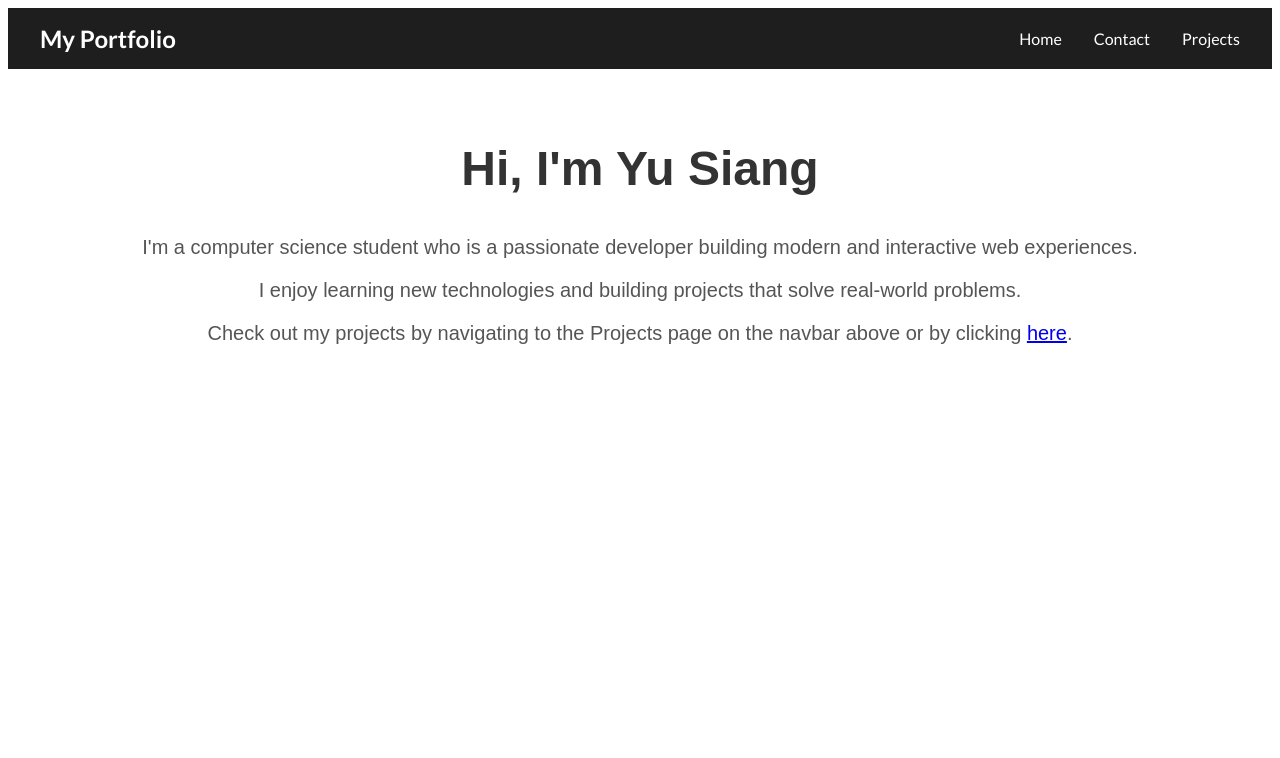
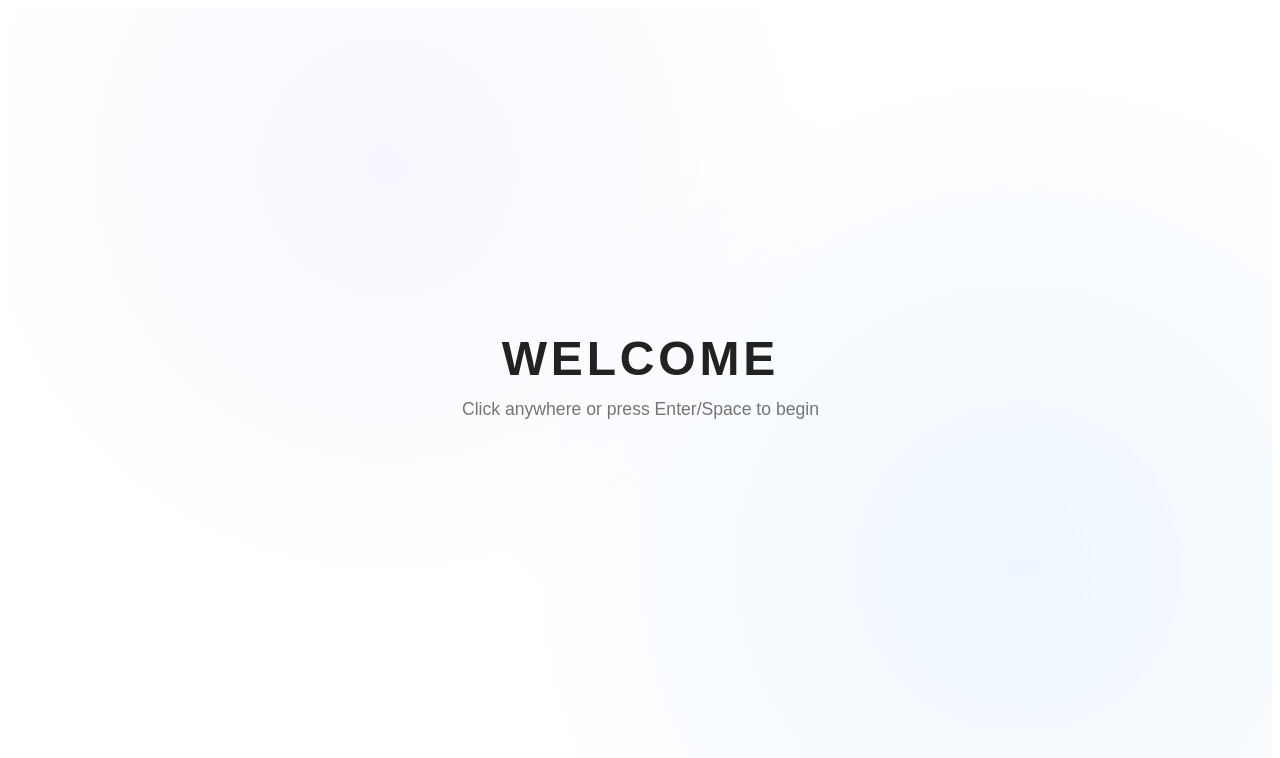
Before and after one commit to AlasamAkkit/yusiang-portfolio, a React (Vite) app: page / in a window 1280 px wide. Shown: the top 758 px of the page. Built offline with nearby package versions, Linux system fonts and the light colour scheme.

Commit message:
moved home page to about us, set up a home page

```diff
--- a/src/App.tsx
+++ b/src/App.tsx
@@ -2,20 +2,20 @@ import { BrowserRouter as Router, Routes, Route } from 'react-router-dom';
 import Home from './pages/Home';
 import ContactMe from './pages/ContactMe';
 import Projects from './pages/Projects';
+import AboutMe from './pages/AboutMe';
 import Proj1 from './pages/Proj1';
 import Proj2 from './pages/Proj2';
 import Proj3 from './pages/Proj3';
 import Proj4 from './pages/Proj4';
-import Navbar from './components/Navbar';
 
 function App() {
   return (
     <Router>
-      <Navbar />
       <Routes>
         <Route path="/" element={<Home />} />
         <Route path="/contactme" element={<ContactMe />} />
         <Route path="/projects" element={<Projects />} />
+        <Route path="/aboutme" element={<AboutMe />} />
         <Route path="/proj1" element={<Proj1 />} />
         <Route path="/proj2" element={<Proj2 />} />
         <Route path="/proj3" element={<Proj3 />} />
--- a/src/components/Navbar.tsx
+++ b/src/components/Navbar.tsx
@@ -7,6 +7,7 @@ const Navbar = () => {
       <div className="navbar-logo">My Portfolio</div>
       <div className="navbar-links">
         <Link to="/" className="nav-link">Home</Link>
+        <Link to="/aboutme" className="nav-link">About Me</Link>
         <Link to="/contactme" className="nav-link">Contact</Link>
         <Link to="/projects" className="nav-link">Projects</Link>
       </div>
--- /dev/null
+++ b/src/pages/AboutMe.tsx
@@ -0,0 +1,60 @@
+import "../styles/pagecss/about.css"
+import { Link } from 'react-router-dom';
+import Navbar from '../components/Navbar';
+
+const AboutMe = () => {
+  return (
+    <div className="about-container">
+      <Navbar />
+      <section className="hero">
+        <h1 className="hero-title">Hi, I'm Yu Siang</h1>
+        <p className="hero-subtitle1">
+          I'm a computer science student who is a passionate developer building modern and interactive web experiences.
+        </p>
+        <p className="hero-subtitle2">
+          I enjoy learning new technologies and building projects that solve real-world problems.
+        </p>
+        <p className="hero-subtitle3">
+          Check out my projects by navigating to the Projects page on the navbar above or by clicking{' '}
+          <Link to="/projects" className="link-here">here</Link>.
+        </p>
+      </section>
+
+      <section className="about-section">
+        <h2>Interests & Hobbies</h2>
+        <p>Outside of coding, I usually spend my time gaming, and also exercise regularly, running frequently as well as play badminton</p>
+      </section>
+
+      <section className="about-section">
+        <h2>Education</h2>
+        <p>I'm currently completing my Bachelor's of Computer Science in Nanyang Technological University, expected to graduate in July 2027</p>
+      </section>
+
+      <section className="about-section">
+        <h2>Work Experience</h2>
+        <ul>
+          <li>Software Developer Intern at Accrets International Pte Ltd (Jan 2023 - May 2023)</li>
+          <li>Fullstack Web Developer Intern at Amber Creative Pte Ltd (Jul 2025 - Dec 2025)</li>
+        </ul>
+      </section>
+
+      <section className="about-section">
+        <h2>Skills</h2>
+        <ul className="skills-list">
+          <li>JavaScript</li>
+          <li>React.js</li>
+          <li>Node.js</li>
+          <li>Next.js</li>
+          <li>Python</li>
+          <li>MYSQL</li>
+          <li>HTML & CSS</li>
+          <li>Java</li>
+          <li>C++</li>
+          <li>C</li>
+        </ul>
+      </section>
+    </div>
+  );
+}
+
+export default AboutMe;
--- a/src/pages/ContactMe.tsx
+++ b/src/pages/ContactMe.tsx
@@ -1,9 +1,11 @@
 import { TextField, Button, Stack } from '@mui/material';
 import '../styles/pagecss/contact.css';
+import Navbar from '../components/Navbar';
 
 const ContactMe = () => {
   return (
     <div className="contact-container">
+      <Navbar />
       <h1>Contact Me</h1>
       <p>Feel free to reach out via email or connect on social media.</p>
 
--- a/src/pages/Home.tsx
+++ b/src/pages/Home.tsx
@@ -1,24 +1,58 @@
-import "../styles/pagecss/home.css"
-import { Link } from 'react-router-dom';
+import { useState, useEffect, useCallback } from "react";
+import { Link } from "react-router-dom";
+import "../styles/pagecss/home.css";
 
 const Home = () => {
+  const [started, setStarted] = useState(false);
+
+  const begin = useCallback(() => setStarted(true), []);
+
+  useEffect(() => {
+    if (started) return;
+    const onKeyDown = (e: KeyboardEvent) => {
+      if (e.key === "Enter" || e.key === " ") {
+        e.preventDefault();
+        begin();
+      }
+    };
+    window.addEventListener("keydown", onKeyDown);
+    return () => window.removeEventListener("keydown", onKeyDown);
+  }, [started, begin]);
+
   return (
-    <div className="home-container">
-      <section className="hero">
-        <h1 className="hero-title">Hi, I'm Yu Siang</h1>
-        <p className="hero-subtitle1">
-          I'm a computer science student who is a passionate developer building modern and interactive web experiences.
-        </p>
-        <p className="hero-subtitle2">
-          I enjoy learning new technologies and building projects that solve real-world problems.
-        </p>
-        <p className="hero-subtitle3">
-          Check out my projects by navigating to the Projects page on the navbar above or by clicking{' '}
-          <Link to="/projects" className="link-here">here</Link>.
-        </p>
-      </section>
+    <div
+      className={`home-container ${started ? "started" : ""}`}
+      onClick={() => {
+        if (!started) begin();
+      }}
+      onKeyDown={(e: React.KeyboardEvent<HTMLDivElement>) => {
+        if (!started && (e.key === "Enter" || e.key === " ")) {
+          e.preventDefault();
+          begin();
+        }
+      }}
+      role="button"
+      tabIndex={0}
+      aria-label={started ? "Navigation shown" : "Click or press Enter to start"}
+    >
+      {!started && (
+        <section className="hero">
+          <h1 className="hero-title">WELCOME</h1>
+          <p className="hero-instruction">Click anywhere or press Enter/Space to begin</p>
+        </section>
+      )}
+
+      {started && (
+        <nav className="reveal-nav" aria-label="Primary">
+          <ul className="nav-list">
+            <li><Link to="/aboutme">About</Link></li>
+            <li><Link to="/projects">Projects</Link></li>
+            <li><Link to="/contactme">Contact</Link></li>
+          </ul>
+        </nav>
+      )}
     </div>
   );
-}
+};
 
-export default Home
+export default Home;
--- a/src/pages/Projects.tsx
+++ b/src/pages/Projects.tsx
@@ -1,5 +1,6 @@
 import { Link } from 'react-router-dom';
 import '../styles/pagecss/projects.css';
+import Navbar from '../components/Navbar';
 
 const projectData = [
   {
@@ -35,6 +36,7 @@ const projectData = [
 const Projects = () => {
   return (
     <div className="projects-container">
+      <Navbar />
       <h1 className="projects-title">My Projects</h1>
       <div className="projects-grid">
         {projectData.map((project) => (
--- /dev/null
+++ b/src/styles/pagecss/about.css
@@ -0,0 +1,56 @@
+.about-container {
+  padding: 2rem;
+  font-family: 'Poppins', sans-serif;
+  color: #333;
+}
+
+.hero {
+  text-align: center;
+  margin-bottom: 3rem;
+}
+
+.hero-title {
+  font-size: 3rem;
+  font-weight: 700;
+}
+
+.hero-subtitle1,
+.hero-subtitle2,
+.hero-subtitle3 {
+  font-size: 1.25rem;
+  color: #555;
+  margin-top: 0.5rem;
+}
+
+.about-section {
+  margin-bottom: 2.5rem;
+}
+
+.about-section h2 {
+  font-size: 2rem;
+  margin-bottom: 0.75rem;
+  color: #222;
+  border-bottom: 2px solid #ddd;
+  display: inline-block;
+  padding-bottom: 0.25rem;
+}
+
+.about-section p,
+.about-section ul {
+  font-size: 1.1rem;
+  color: #555;
+}
+
+.skills-list {
+  list-style-type: none;
+  padding: 0;
+}
+
+.skills-list li {
+  background: #f4f4f4;
+  margin: 0.4rem 0;
+  padding: 0.6rem 1rem;
+  border-radius: 5px;
+  display: inline-block;
+  margin-right: 0.5rem;
+}
--- a/src/styles/pagecss/home.css
+++ b/src/styles/pagecss/home.css
@@ -1,33 +1,96 @@
 .home-container {
-  padding: 2rem;
+  min-height: 100vh;
+  width: 100%;
+  padding: 0;
+  display: grid;
+  place-items: center;
   font-family: 'Poppins', sans-serif;
-  color: #333;
+  color: #222;
+  background: radial-gradient(circle at 30% 20%, #f7f7ff, transparent 40%),
+              radial-gradient(circle at 80% 70%, #eef7ff, transparent 45%),
+              #ffffff;
+  cursor: pointer;
+  transition: background 400ms ease;
+  outline: none;
+}
+
+.home-container.started {
+  cursor: auto;
 }
 
 .hero {
   text-align: center;
-  margin-bottom: 3rem;
+  user-select: none;
+  animation: floatIn 700ms ease both;
 }
 
 .hero-title {
-  font-size: 3rem;
-  font-weight: 700;
+  font-size: clamp(3rem, 10vw, 7rem);
+  font-weight: 800;
+  letter-spacing: 0.08em;
+  margin: 0;
 }
 
-.hero-subtitle1 {
-  font-size: 1.25rem;
-  color: #555;
-  margin-top: 0.5rem;
+.hero-instruction {
+  margin-top: 0.8rem;
+  font-size: clamp(0.9rem, 2.5vw, 1.1rem);
+  color: #666;
+  opacity: 0.9;
 }
 
-.hero-subtitle2 {
-  font-size: 1.25rem;
-  color: #555;
-  margin-top: 0.5rem;
+.reveal-nav {
+  text-align: center;
+  animation: fadeIn 450ms ease 60ms both;
 }
 
-.hero-subtitle3 {
-  font-size: 1.25rem;
-  color: #555;
-  margin-top: 0.5rem;
+.nav-list {
+  list-style: none;
+  padding: 0;
+  margin: 0;
+  display: inline-flex;
+  gap: clamp(0.6rem, 2vw, 1rem);
+  flex-wrap: wrap;
 }
+
+.nav-list a {
+  display: inline-block;
+  padding: 0.9rem 1.2rem;
+  border-radius: 10px;
+  text-decoration: none;
+  font-weight: 600;
+  border: 1px solid #e6e6e6;
+  background: #fff;
+  box-shadow: 0 6px 20px rgba(0,0,0,0.06);
+  transition: transform 160ms ease, box-shadow 160ms ease, background 160ms ease;
+  color: #222;
+}
+
+.nav-list a:focus {
+  outline: 3px solid #a7d3ff;
+  outline-offset: 3px;
+}
+
+.nav-list a:hover {
+  transform: translateY(-2px);
+  box-shadow: 0 10px 28px rgba(0,0,0,0.08);
+}
+
+.hint {
+  margin-top: 0.8rem;
+  font-size: 0.9rem;
+  color: #888;
+}
+
+@keyframes fadeIn {
+  from { opacity: 0; transform: translateY(6px); }
+  to   { opacity: 1; transform: translateY(0); }
+}
+
+@keyframes floatIn {
+  from { opacity: 0; transform: translateY(10px) scale(0.98); }
+  to   { opacity: 1; transform: translateY(0) scale(1); }
+}
+
+@media (prefers-reduced-motion: reduce) {
+  * { animation: none !important; transition: none !important; }
+}
```
